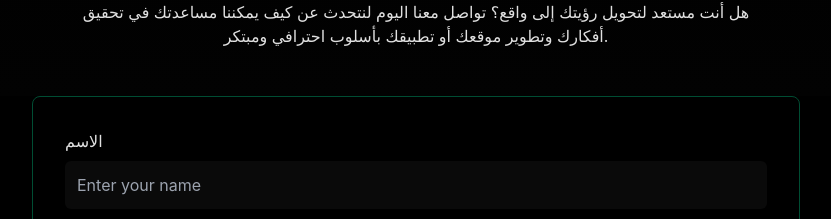
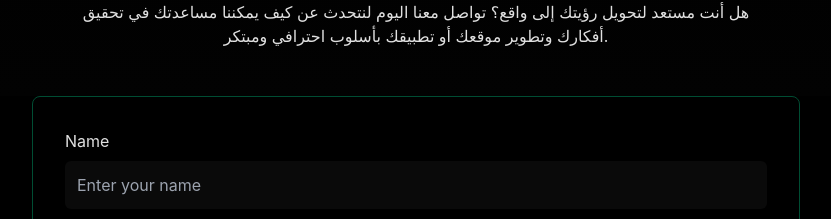
Before and after one commit to a7m8d12/iraq-future-ascension-web, a React (Vite) app: page / in a window 1280 px wide. Shown: the part 1372-1591 px from the top of the page, without its empty margins (224-1055 px from the left). Built offline with nearby package versions, Linux system fonts and the light colour scheme; no server answers; the database is empty.

Commit message:
Visual edit in Lovable
Edited UI in Lovable

```diff
--- a/src/components/ContactSection.tsx
+++ b/src/components/ContactSection.tsx
@@ -97,7 +97,7 @@ const ContactSection: React.FC = () => {
         <div className="glass-panel p-8 max-w-3xl mx-auto">
           <form onSubmit={handleSubmit} className="space-y-6">
             <div>
-              <label htmlFor="name" className="block text-iraq-gray mb-2">الاسم</label>
+              <label htmlFor="name" className="block text-iraq-gray mb-2">Name</label>
               <input type="text" id="name" name="name" value={form.name} onChange={handleChange} placeholder="Enter your name" className="futuristic-input" required />
               {errors.name && <p className="text-sm text-red-400 mt-1">{errors.name}</p>}
             </div>
```
